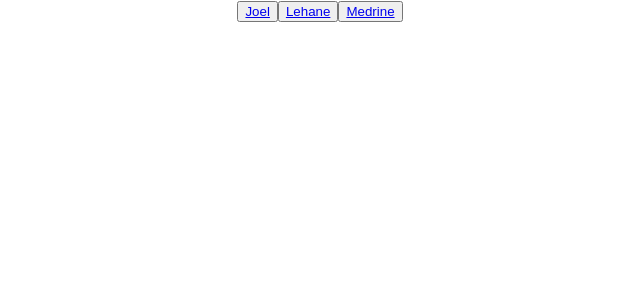
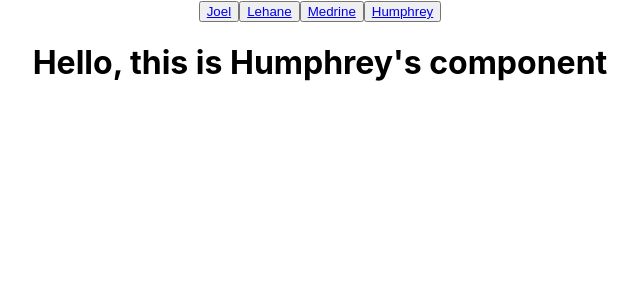
Before and after one commit to Mulindi123/group-members, a React (Create React App) app: page /humphrey in a window 1280 px wide. Before the commit this address had no page. Shown: the top 300 px of the page, without its empty margins (320-960 px from the left). Built offline with nearby package versions, Linux system fonts and the light colour scheme.

Commit message:
finished

```diff
--- a/src/App.js
+++ b/src/App.js
@@ -4,6 +4,7 @@ import { Routes, Route, Link } from 'react-router-dom';
 import Joel from './Joel';
 import Lehane from './Lehane';
 import Medrine from './Medrine';
+import Humphrey from './Humphrey';
 
 
 function App() {
@@ -13,11 +14,13 @@ function App() {
         <button><Link to='/joel'>Joel</Link></button>
         <button><Link to='/lehane'>Lehane</Link> </button>
         <button><Link to= "/medrine">Medrine</Link></button>
+        <button><Link to= "/humphrey">Humphrey</Link></button>
       </nav>
      <Routes>
       <Route path='/joel' element={<Joel/>}/>
       <Route path="/medrine" element={<Medrine/>} />
       <Route path='/lehane' element={<Lehane/>} />
+      <Route path='/humphrey' element={<Humphrey/>}/>
      </Routes>
     </div>
   );
--- a/src/Humphrey.js
+++ b/src/Humphrey.js
@@ -1,13 +1,16 @@
+// function Humphrey(){
+//     return<div>
+//         <h1>Hello,this is Humphrey's Component</h1>
+//     </div>
+// }
+
+// export default Humphrey
 function Humphrey(){
-    return<div>
-<<<<<<< HEAD
-        <h1>Hello,this is Humphrey's Component</h1>
-    </div>
+    return (
+        <div>
+            <h1>Hello, this is Humphrey's component</h1>
+        </div>
+    )
 }
 
 export default Humphrey
-=======
-        <h1>Hello,world  am Humphrey Njuguna</h1>
-    </div>
-}
->>>>>>> 4d8df025d5db8bca64178d7692c5f1ff4ce6f6a4
```
